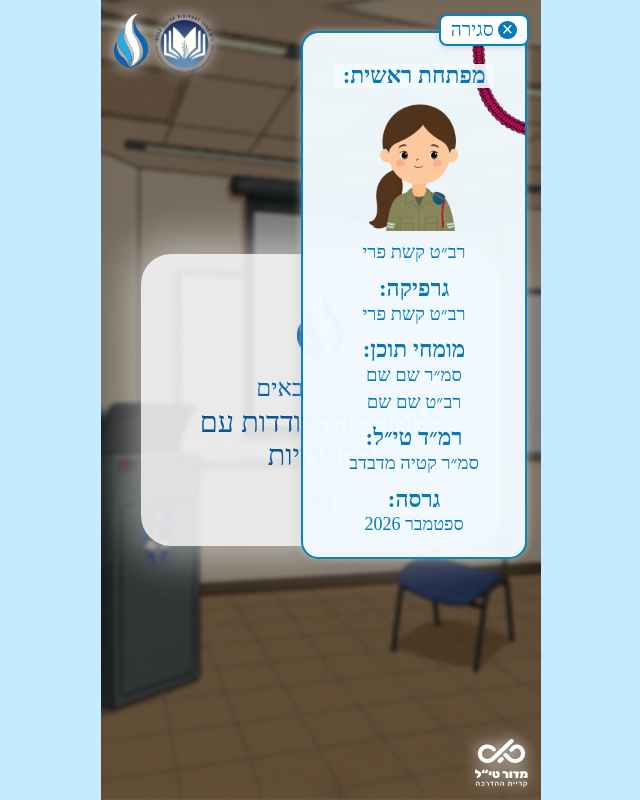
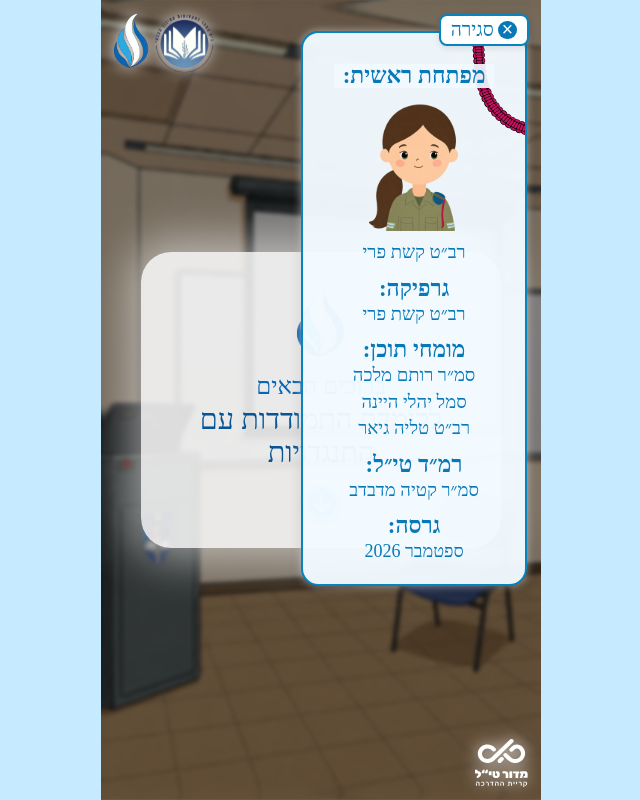
Before and after one commit to madortill/lomdat-handling-objections, a React (Vite) app: page / in a window 1280 px wide. Both pictures are taken after a click on the button "פתיחת אודות". Shown: the whole page, without its empty margins (319-959 px from the left). Built offline with nearby package versions, Linux system fonts and the light colour scheme; the HTML template or start-up script is replaced by a standard one; a web font is replaced by a local one.

Commit message:
28/09/26 update about

```diff
--- a/src/components/About/About.css
+++ b/src/components/About/About.css
@@ -162,9 +162,9 @@
     transform-origin: top right;
 }
 
-.about-wrapper.open .about-lanyard {
+/* .about-wrapper.open .about-lanyard {
     animation: aboutLanyardIn 0.65s cubic-bezier(.34, 1.56, .64, 1) both;
-}
+} */
 
 /* =========================================
    MAIN TITLE
--- a/src/components/About/About.jsx
+++ b/src/components/About/About.jsx
@@ -70,9 +70,11 @@ function About() {
 
         <h3 className="about-title">מומחי תוכן:</h3>
 
-        <p className="about-name">סמ״ר שם שם</p>
+        <p className="about-name">סמ״ר רותם מלכה</p>
 
-        <p className="about-name">רב״ט שם שם</p>
+        <p className="about-name">סמל יהלי היינה</p>
+
+        <p className="about-name">רב״ט טליה גיאר</p>
 
         <h3 className="about-title">רמ״ד טי״ל:</h3>
 
--- a/src/pages/OpeningPage/OpeningPage.css
+++ b/src/pages/OpeningPage/OpeningPage.css
@@ -107,11 +107,13 @@
 /* כפתור החץ */
 
 .btn-opening-arrow {
-    width: 1.5rem;
+    width: 1.8rem;
     margin-top: 1rem;
     cursor: pointer;
+    border-radius: 50%;
 
     transition: transform 0.25s ease;
+   animation: startArrowBtnAnimation 1.25s ease-in-out infinite;
 }
 
 @media (hover: hover) {
@@ -124,6 +126,23 @@
     transform: scale(0.95);
 }
 
+@keyframes startArrowBtnAnimation {
+
+    0%,
+    100% {
+        transform: scale(1);
+        box-shadow:
+            0 1cqw 1.9cqw rgba(8, 121, 184, 0.3),
+            0 0 0 rgba(31, 189, 242, 0);
+    }
+
+    50% {
+        transform: scale(1.06);
+        box-shadow:
+            0 1cqw 1.5cqw rgba(8, 121, 184, 0.3),
+            0 0 3cqw rgba(31, 189, 242, 0.75);
+    }
+}
 
 /* התוכן שנפתח */
 
```
